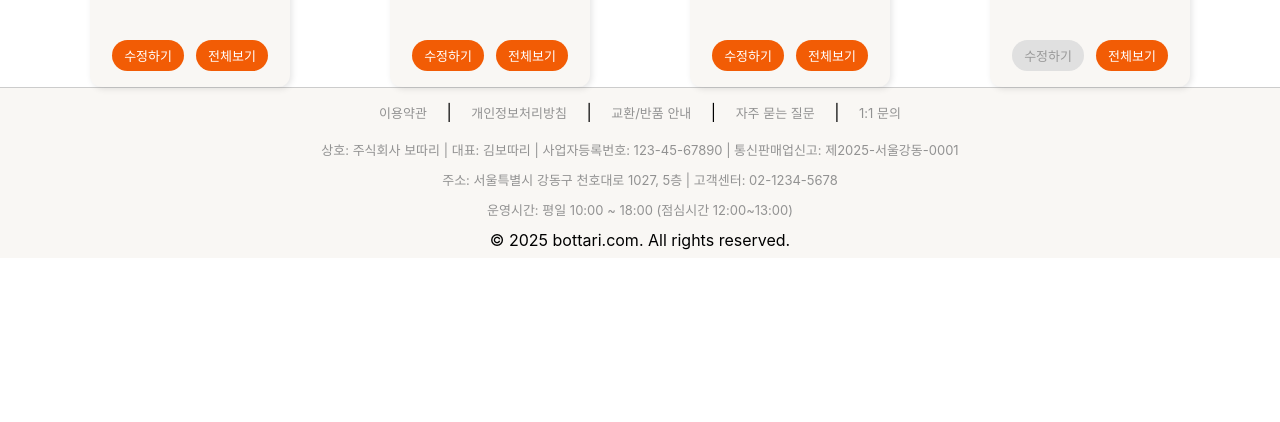
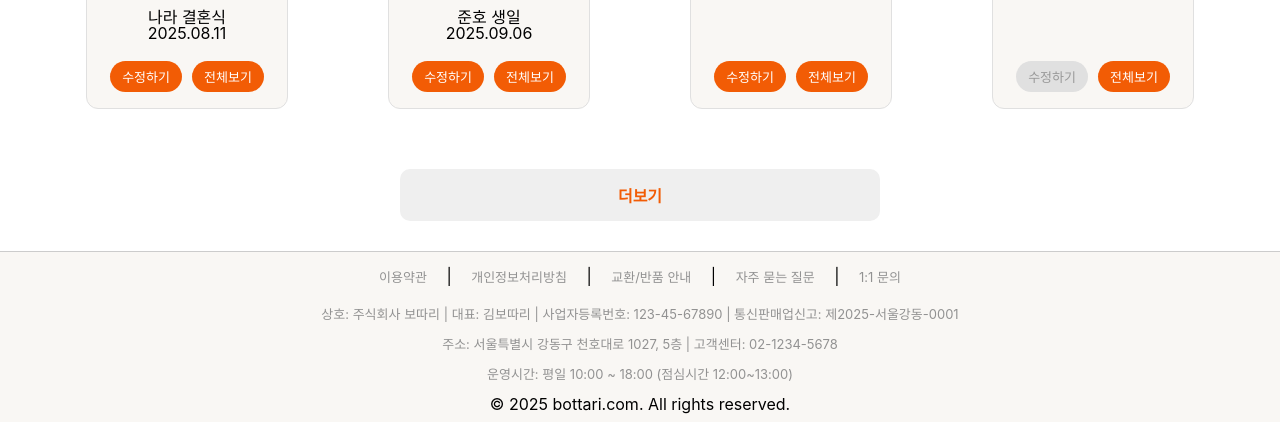
Before and after one commit to nara-kum/bottari, a Java web app: page /invitation in a window 1280 px wide. Shown: the part 436-858 px from the top of the page. Before the commit the page ends 686 px from the top, so only its background shows below. Run offline with Spring Boot 4, a stand-in JSP engine, Linux system fonts and the light colour scheme.

Commit message:
화면확

```diff
--- a/src/main/webapp/WEB-INF/views/invitation/invitation.jsp
+++ b/src/main/webapp/WEB-INF/views/invitation/invitation.jsp
@@ -16,16 +16,16 @@
     <header class="controller">
         <div id="sec-header" class="sector">
             <div class="left-side">
-                <a href=""><img class="header-logo" src="../../asset/Logo_colored.svg"></a>
+                <a href=""><img class="header-logo" src="../../../assets/icon/Logo_colored.svg"></a>
                 <h1 class="header-menu"><a href="">캘린더</a></h1>
                 <h1 class="header-menu"><a href="">펀딩</a></h1>
                 <h1 class="header-menu"><a href="">초대장</a></h1>
                 <h1 class="header-menu"><a href="">구매내역</a></h1>
             </div>
             <div class="right-side">
-                <a href=""><img class="header-icon header-shopping-cart" src="../../asset/icon-shopping-cart.svg"></a>
+                <a href=""><img class="header-icon header-shopping-cart" src="../../../assets/icon/icon-shopping-cart.svg"></a>
                 <h1 class="header-usermenu">사용자이름</h1>
-                <a href=""><img class="header-icon" src="../../asset/icon-caret-down.svg"></a>
+                <a href=""><img class="header-icon" src="../../../assets/icon/icon-caret-down.svg"></a>
             </div>
         </div>
     </header>
@@ -34,7 +34,7 @@
     <content class="controller">
         <div id="sec-content" class="sector">
             <div class="sec-sub-title">
-                <h2>나의 초대장</h2>
+                <h2 class="header-sub">나의 초대장</h2>
             </div>
             <div class="sec-content-main">
 
@@ -44,11 +44,47 @@
                     </div>
 
                     <div class="card-container">
-                        <div class="card">
-                            <div class="buttons"><button>수정하기</button><button>전체보기</button></div>
+
+                        <div class="card" data-has-funding="false">
+                            <div class="thumb-wrap">
+                                <img class="thumb" src="https://picsum.photos/seed/a/400/300" alt="대표 이미지">
+                                <a class="badge-funding" href="/funding?inviteId=123" aria-label="펀딩 3개 연결됨">
+                                    <span class="ico">🎁</span> 펀딩
+                                    <!-- <span class="cnt">3</span> -->
+                                </a>
+                            </div>
+                            <!-- 제목과 날짜 -->
+                            <div class="meta" style="text-align:center; padding:10px;">
+                                <strong>나라 결혼식</strong><br>
+                                <span>2025.08.11</span>
+                            </div>
+
+                            <!-- 버튼 -->
+                            <div class="buttons">
+                                <button>수정하기</button>
+                                <button>전체보기</button>
+                            </div>
                         </div>
-                        <div class="card">
-                            <div class="buttons"><button>수정하기</button><button>전체보기</button></div>
+
+                        <div class="card" data-has-funding="true">
+                            <div class="thumb-wrap">
+                                <img class="thumb" src="https://picsum.photos/seed/a/400/300" alt="대표 이미지">
+                                <a class="badge-funding" href="/funding?inviteId=123" aria-label="펀딩 3개 연결됨">
+                                    <span class="ico">🎁</span> 펀딩
+                                    <!-- <span class="cnt">3</span> -->
+                                </a>
+                            </div>
+                            <!-- 제목과 날짜 -->
+                            <div class="meta" style="text-align:center; padding:10px;">
+                                <strong>준호 생일</strong><br>
+                                <span>2025.09.06</span>
+                            </div>
+
+                            <!-- 버튼 -->
+                            <div class="buttons">
+                                <button>수정하기</button>
+                                <button>전체보기</button>
+                            </div>
                         </div>
                         <div class="card">
                             <div class="buttons"><button>수정하기</button><button>전체보기</button></div>
@@ -56,6 +92,10 @@
                         <div class="card">
                             <div class="buttons"><button class="disabled">수정하기</button><button>전체보기</button></div>
                         </div>
+                    </div>
+                    <!-- 더보기 버튼 -->
+                    <div class="more-wrap">
+                        <button class="btn-more" id="btnMore">더보기</button>
                     </div>
                 </div>
             </div>
@@ -94,6 +134,15 @@
             </div>
         </div>
     </footer>
+
+    <script>
+        document.getElementById('btnMore')?.addEventListener('click', () => {
+            // TODO: 여기서 다음 16개를 불러와서 .card-container에 append
+            // 데이터를 다 불러오면 버튼 비활성화:
+            // document.getElementById('btnMore').disabled = true;
+        });
+    </script>
+
 </body>
 
 </html>
--- a/src/main/webapp/assets/css/invitation.css
+++ b/src/main/webapp/assets/css/invitation.css
@@ -1,11 +1,15 @@
 @charset "UTF-8";
-
-/*리스트*/
 /* ==== 공통 콘텐츠 ==== */
-.content {
+/* .content {
   max-width: 1280px;
   margin: 0 auto;
   padding: 30px 20px 0;
+} */
+
+.sec-content-main {
+  display: flex;
+  justify-content: center;
+  padding: 30px 0;
 }
 
 .list-stack {
@@ -20,7 +24,6 @@
   display: flex;
   justify-content: flex-end;
   align-items: center;
-  padding: 10px 0px 0px 0px;
 }
 
 /* ==== 목록 전용 버튼 (주황 유지) ==== */
@@ -46,12 +49,13 @@
   width: 200px;
   height: 300px;
   border-radius: 12px;
-  box-shadow: 2px 2px 6px rgba(0, 0, 0, 0.1);
+  /* box-shadow: 2px 2px 6px rgba(0, 0, 0, 0.1); */
   display: flex;
   flex-direction: column;
   justify-content: flex-end;
   align-items: center;
   padding-bottom: 16px;
+  border: 1px solid #e0e0e0;
 }
 
 .buttons {
@@ -76,4 +80,122 @@
   cursor: not-allowed;
 }
 
+/* 썸네일 래퍼/이미지 */
+.thumb-wrap {
+  position: relative;
+  width: 100%;
+  border-radius: 10px;
+  overflow: hidden;
+}
+
+.thumb {
+  width: 100%;
+  height: 150px;
+  object-fit: cover;
+  display: block;
+}
+
+/* 기본은 숨김 */
+.badge-funding {
+  display: none;
+}
+
+/* 펀딩이 있으면 표시 */
+.card[data-has-funding="true"] .badge-funding {
+  display: inline-flex;
+  position: absolute;
+  left: 10px;
+  top: 10px;
+  gap: 6px;
+  align-items: center;
+  padding: 4px 10px;
+  background: rgba(242, 92, 5, .95);
+  color: #fff;
+  border-radius: 14px;
+  font-size: 12px;
+  text-decoration: none;
+  border: 1px solid rgba(0, 0, 0, .06);
+  box-shadow: 0 2px 8px rgba(0, 0, 0, .15);
+}
+
+.badge-funding:hover {
+  filter: brightness(.98);
+}
+
+.meta {
+  text-align: center;
+  padding: 10px 0 8px;
+}
+
+.meta .title {
+  font-size: 15px;
+  font-weight: 800;
+  margin: 0 0 4px;
+}
+
+.meta .date {
+  font-size: 13px;
+  color: #444;
+  font-weight: 700;
+}
+
+.buttons {
+  display: flex;
+  gap: 10px;
+}
+
+.buttons button {
+  background: #f25c05;
+  color: #fff;
+  border: none;
+  border-radius: 18px;
+  padding: 6px 12px;
+  font-size: 13px;
+  cursor: pointer;
+}
+
+.buttons button.disabled {
+  background: #e0e0e0;
+  color: #999;
+  cursor: not-allowed;
+}
+
+/* 더보기 버튼 래퍼: 중앙 정렬 */
+.more-wrap {
+  display: flex;
+  justify-content: center;
+  margin: 40px 0px 0px 0px;
+  /* 위/아래 여백은 필요에 따라 조정 */
+}
+
+/* 카드 2개 + 간격(200 + 80 + 200 = 480) 기준, 좁은 화면에선 자동 축소 */
+.btn-more {
+  width: min(480px, 88vw);
+  height: 52px;
+  border-radius: 10px;
+  border: none;
+  /* background: #f25c05; */
+  color: #f25c05;
+  font-size: 16px;
+  font-weight: 700;
+  cursor: pointer;
+  transition: filter .15s ease, transform .05s ease;
+}
+
+.btn-more:hover {
+  filter: brightness(.97);
+}
+
+/*
+.btn-more:active {
+  transform: translateY(1px);
+} */
+
+.btn-more:disabled {
+  background: #e0e0e0;
+  color: #9a9a9a;
+  box-shadow: none;
+  cursor: not-allowed;
+}
+
 /* ==== 공통 푸터 ==== */
```
Also changed, not shown: src/main/webapp/assets/icon/Logo_colored.svg (renamed from src/main/webapp/assets/images/Logo_colored.svg), src/main/webapp/assets/icon/icon-caret-down.svg (added), src/main/webapp/assets/icon/icon-shopping-cart.svg (added), 3 other files.
